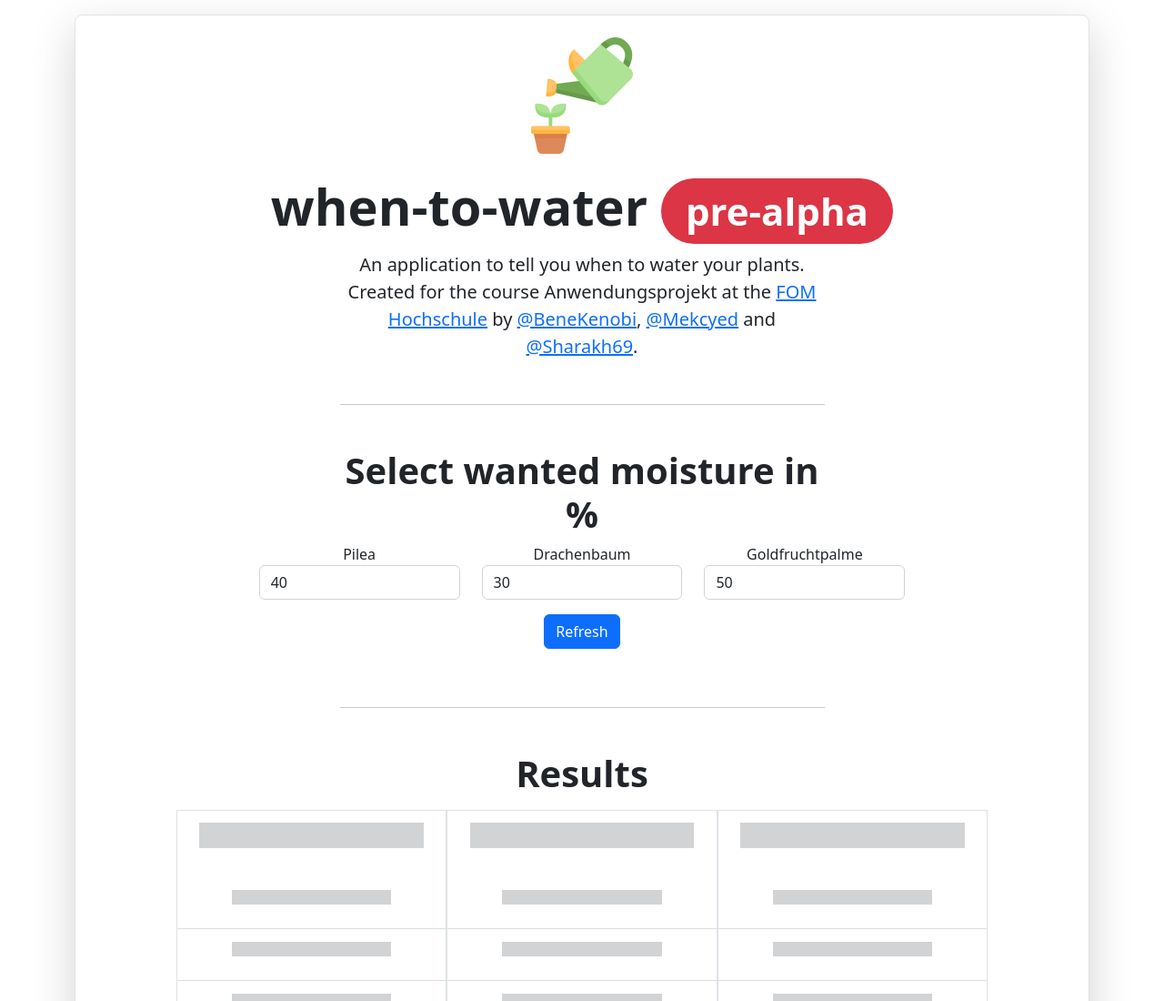
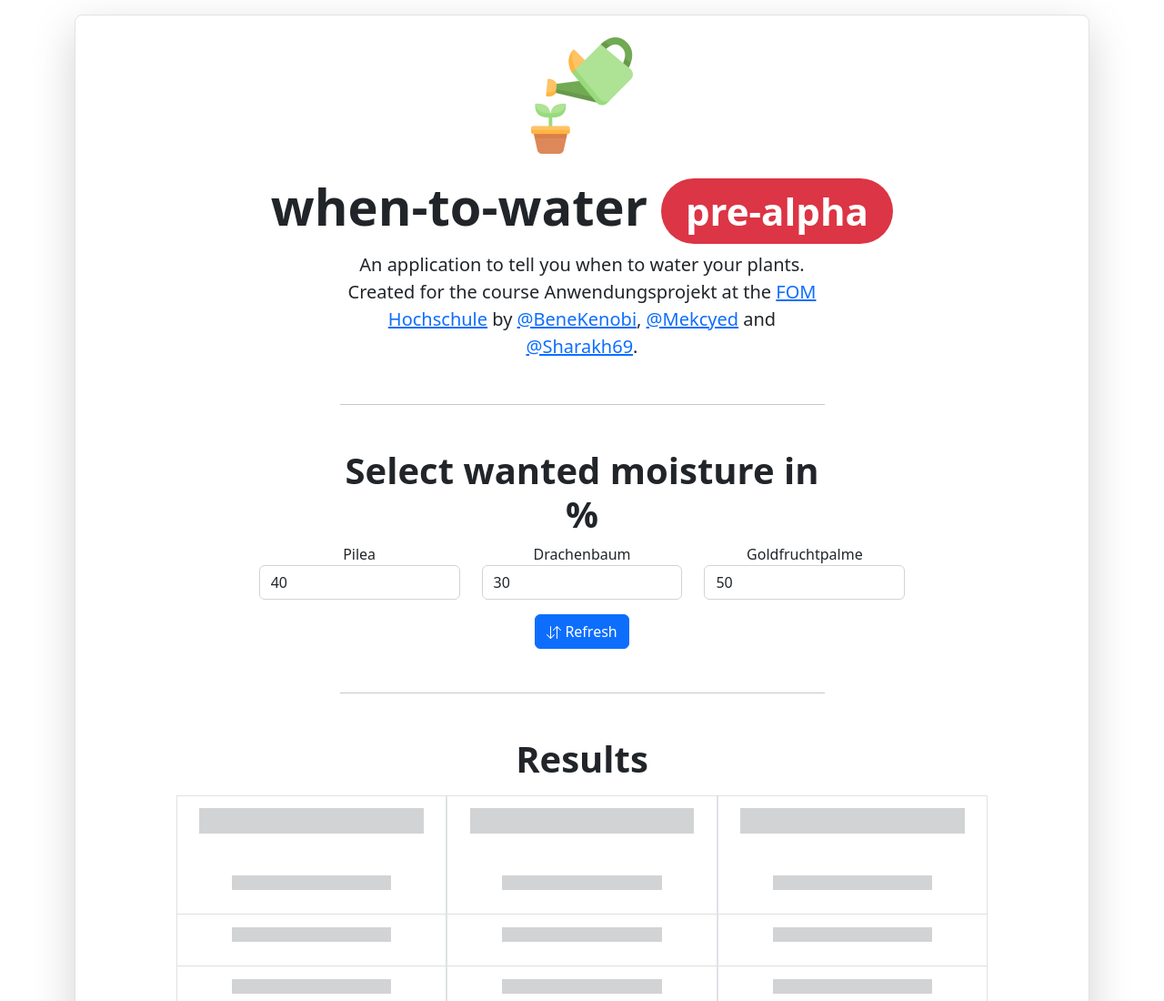
Before and after one commit to when-to-water/dashboard, a plain HTML site: page dist/index.html in a window 1280 px wide. Shown: the top 1100 px of the page at 91% size. Drawn offline with nearby package versions, Linux system fonts and the light colour scheme; a script that the page names is missing.

Commit message:
style: 💄 add refresh icon

```diff
--- a/dist/index.html
+++ b/dist/index.html
@@ -7,6 +7,7 @@
     <title>when-to-water</title>
     <link href="https://cdn.jsdelivr.net/npm/bootstrap@5.2.0-beta1/dist/css/bootstrap.min.css" rel="stylesheet"
         integrity="sha384-0evHe/X+R7YkIZDRvuzKMRqM+OrBnVFBL6DOitfPri4tjfHxaWutUpFmBp4vmVor" crossorigin="anonymous">
+    <link rel="stylesheet" href="https://cdn.jsdelivr.net/npm/bootstrap-icons@1.8.3/font/bootstrap-icons.css">
 </head>
 
 <body>
@@ -49,7 +50,15 @@
                             </div>
                         </div>
                     </form>
-                    <button type="button" class="btn btn-primary my-3">Refresh</button>
+                    <button type="button" class="btn btn-primary mt-3">
+                        <svg xmlns="http://www.w3.org/2000/svg" width="16" height="16" fill="currentColor"
+                            class="bi bi-arrow-down-up" viewBox="0 0 16 16">
+                            <path fill-rule="evenodd"
+                                d="M11.5 15a.5.5 0 0 0 .5-.5V2.707l3.146 3.147a.5.5 0 0 0 .708-.708l-4-4a.5.5 0 0 0-.708 0l-4 4a.5.5 0 1 0 .708.708L11 2.707V14.5a.5.5 0 0 0 .5.5zm-7-14a.5.5 0 0 1 .5.5v11.793l3.146-3.147a.5.5 0 0 1 .708.708l-4 4a.5.5 0 0 1-.708 0l-4-4a.5.5 0 0 1 .708-.708L4 13.293V1.5a.5.5 0 0 1 .5-.5z">
+                            </path>
+                        </svg>
+                        Refresh
+                    </button>
                 </div>
                 <hr class="col-lg-6 mx-auto my-5">
                 <div class="col-lg-6 mx-auto">
@@ -139,7 +148,8 @@
                     <canvas id="plantChart" height="415px"></canvas>
                 </div>
             </div>
-            <div class="blockquote-footer text-end"><a href="https://www.flaticon.com/free-icons/plant" title="plant icons">Plant icons created by Freepik - Flaticon</a></div>
+            <div class="blockquote-footer text-end"><a href="https://www.flaticon.com/free-icons/plant"
+                    title="plant icons">Plant icons created by Freepik - Flaticon</a></div>
         </div>
         <script src="https://cdn.jsdelivr.net/npm/bootstrap@5.2.0-beta1/dist/js/bootstrap.bundle.min.js"
             integrity="sha384-pprn3073KE6tl6bjs2QrFaJGz5/SUsLqktiwsUTF55Jfv3qYSDhgCecCxMW52nD2"
```
